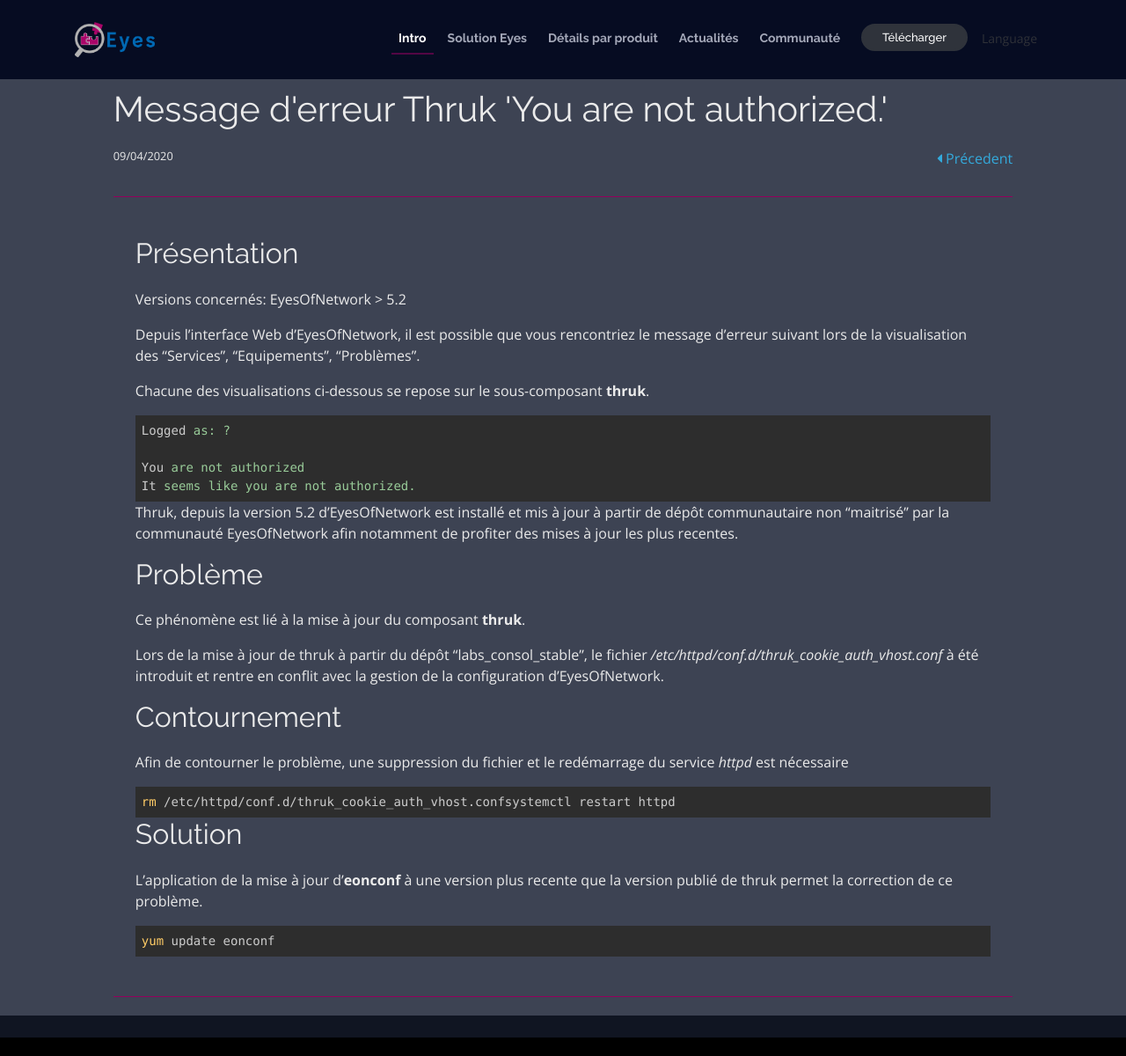
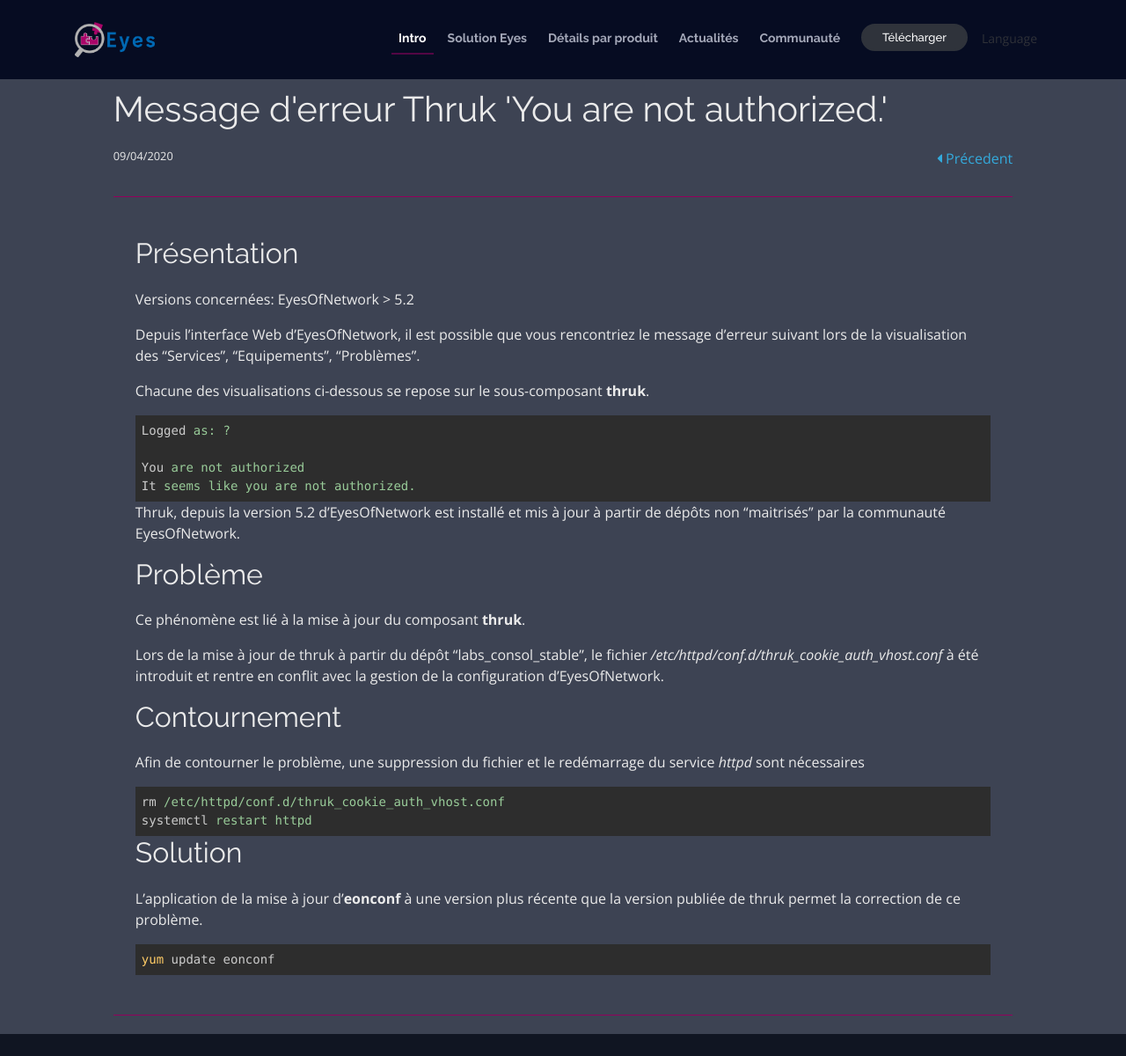
Before and after one commit to EyesOfNetworkCommunity/www.eyesofnetwork.com, a Jekyll site: the page built from _posts/kb/fr/2020-04-09-thruk-pas-autorise.md, in a window 1280 px wide and 1200 px high. Shown: the whole window at 88% size. Built offline with Jekyll 4.4.1, drawn with Linux system fonts in a browser that asks for light colours.

Commit message:
Fixing syntax in KB

````diff
--- a/_posts/kb/fr/2020-04-09-thruk-pas-autorise.md
+++ b/_posts/kb/fr/2020-04-09-thruk-pas-autorise.md
@@ -1,7 +1,7 @@
 ---
 layout: post
 title: "Message d'erreur Thruk 'You are not authorized.'"
-desc: "Suite à la mise à jour de thruk un problème d'accès à la vue des composants peut survenir s'il n'est pas accompagné d'une mise à jour eonconf."
+desc: "Suite à la mise à jour de Thruk, un problème d'accès peut survenir dans le cas ou elle n'est pas accompagnée d'une mise à jour d'eonconf."
 ref: post-thruk-you-are-not-authorized
 date: 2020-04-09 21:30 +0100
 categories: [kb, EyesOfNetwork, Thruk]
@@ -11,7 +11,7 @@
 
 ## Présentation
 
-Versions concernés: EyesOfNetwork > 5.2
+Versions concernées: EyesOfNetwork > 5.2
 
 Depuis l'interface Web d'EyesOfNetwork, il est possible que vous rencontriez le message d'erreur suivant lors de la visualisation des "Services", "Equipements", "Problèmes".
 
@@ -24,7 +24,7 @@
 It seems like you are not authorized.
 ```
 
-Thruk, depuis la version 5.2 d'EyesOfNetwork est installé et mis à jour à partir de dépôt communautaire non "maitrisé" par la communauté EyesOfNetwork afin notamment de profiter des mises à jour les plus recentes.
+Thruk, depuis la version 5.2 d'EyesOfNetwork est installé et mis à jour à partir de dépôts non "maitrisés" par la communauté EyesOfNetwork.
 
 ## Problème
 
@@ -34,15 +34,16 @@
 
 ## Contournement
 
-Afin de contourner le problème, une suppression du fichier et le redémarrage du service *httpd* est nécessaire
+Afin de contourner le problème, une suppression du fichier et le redémarrage du service *httpd* sont nécessaires
 
 ```bash
-rm /etc/httpd/conf.d/thruk_cookie_auth_vhost.confsystemctl restart httpd
+rm /etc/httpd/conf.d/thruk_cookie_auth_vhost.conf
+systemctl restart httpd
 ```
 
 ## Solution
 
-L'application de la mise à jour d'**eonconf** à une version plus recente que la version publié de thruk permet la correction de ce problème.
+L'application de la mise à jour d'**eonconf** à une version plus récente que la version publiée de thruk permet la correction de ce problème.
 
 ```bash
 yum update eonconf
````
